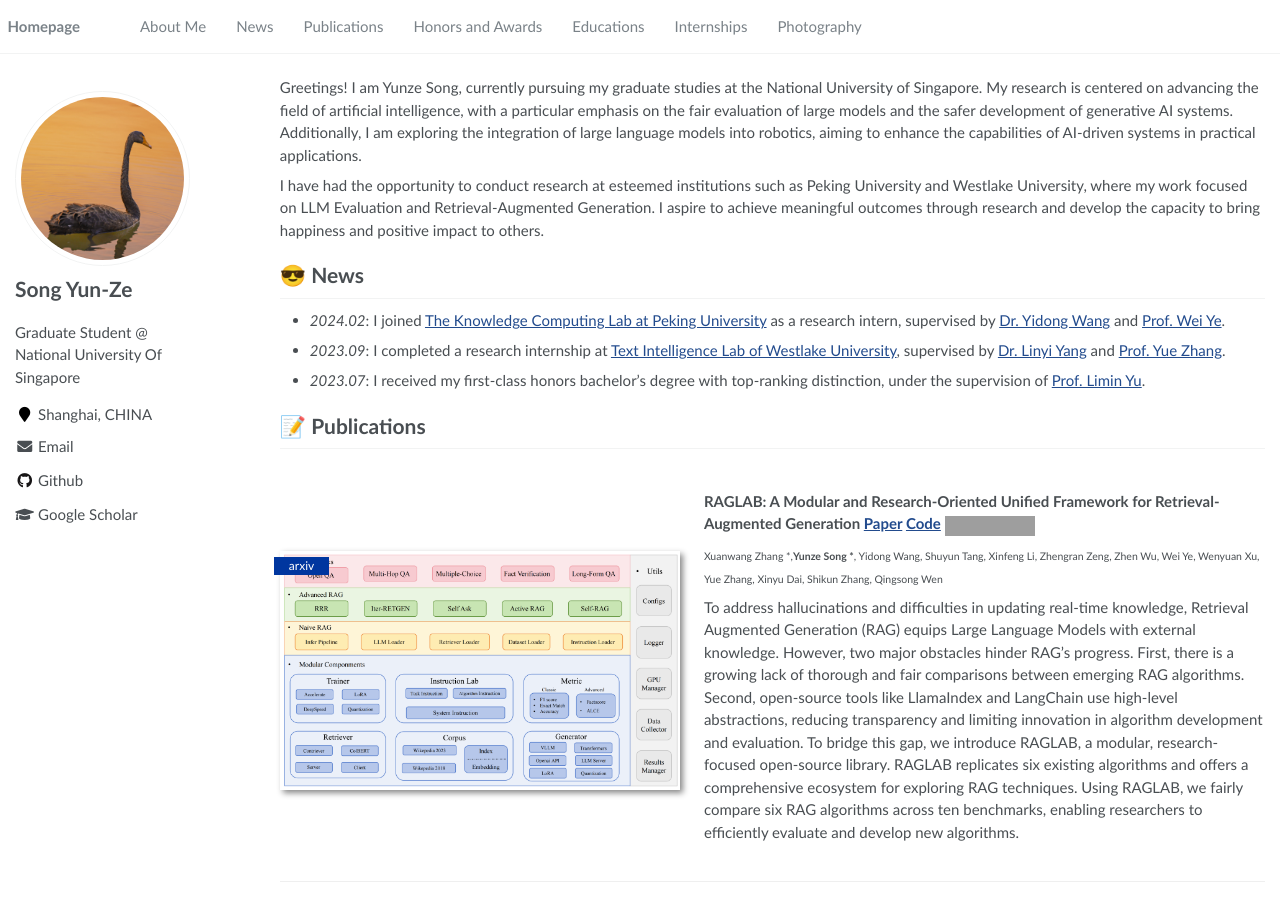
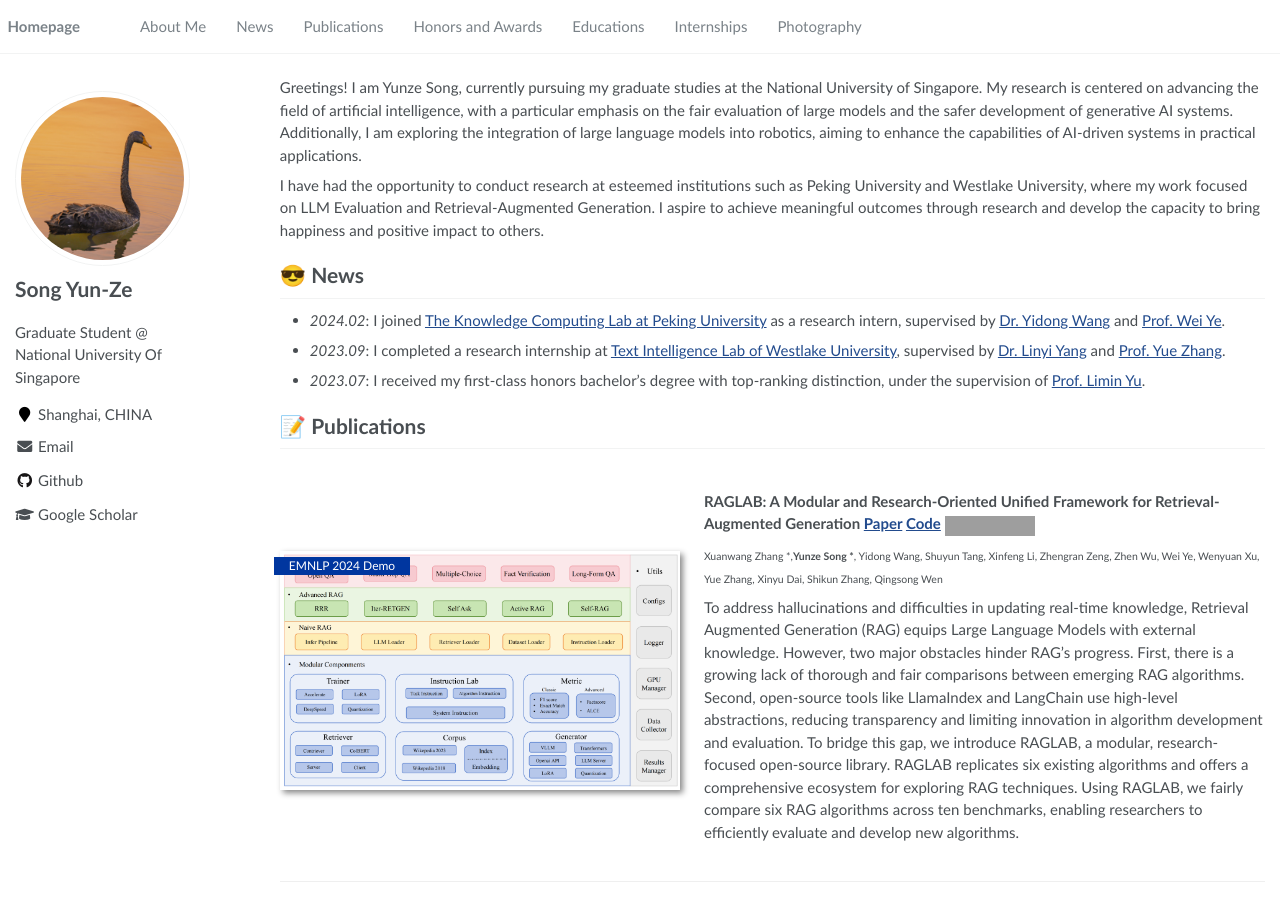
Before and after one commit to YunzeSong/YunzeSong.github.io, a Jekyll site: the page built from _pages/about.md, in a window 1280 px wide and 900 px high. Built offline with Jekyll 4.4.1, drawn with Linux system fonts in a browser that asks for light colours; grey boxes are pictures that could not be loaded.

Commit message:
Update about.md

```diff
--- a/_pages/about.md
+++ b/_pages/about.md
@@ -30,7 +30,7 @@ I have had the opportunity to conduct research at esteemed institutions such as
 <div class='paper-box'>
   <div class='paper-box-image'>
     <div>
-      <div class="badge">arxiv</div>
+      <div class="badge">EMNLP 2024 Demo</div>
       <img src='../images/raglab.png' height="200">
     </div>
   </div>
```
